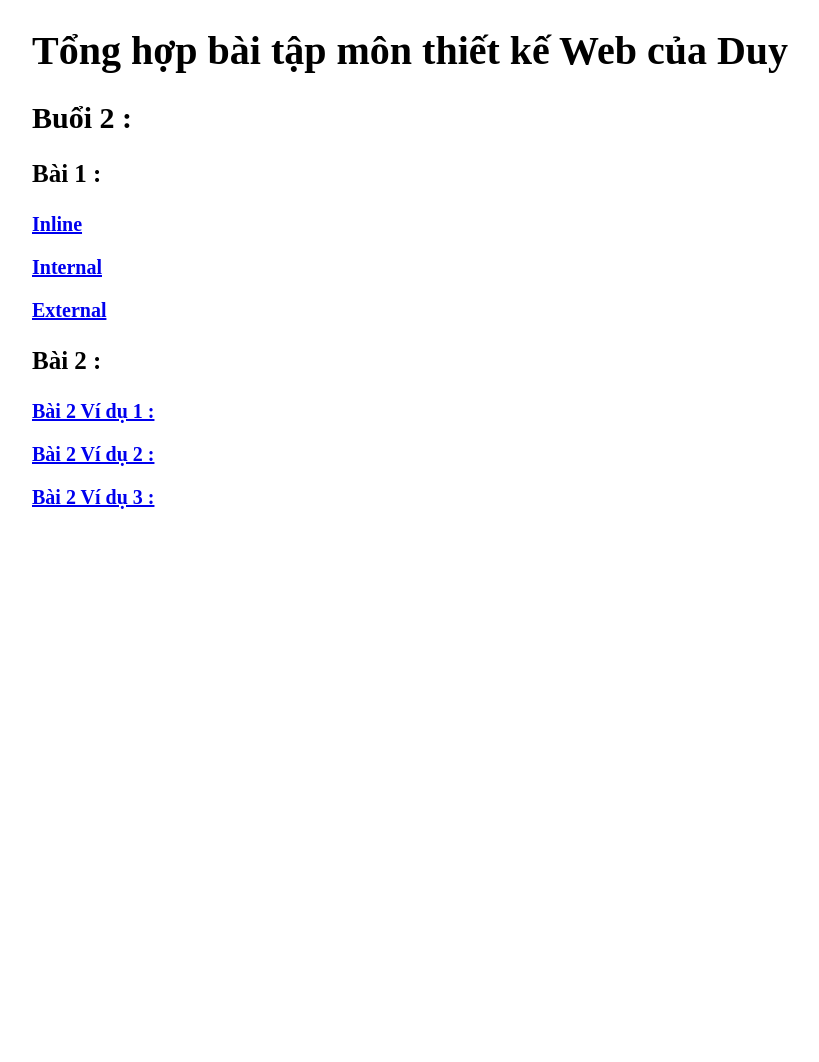
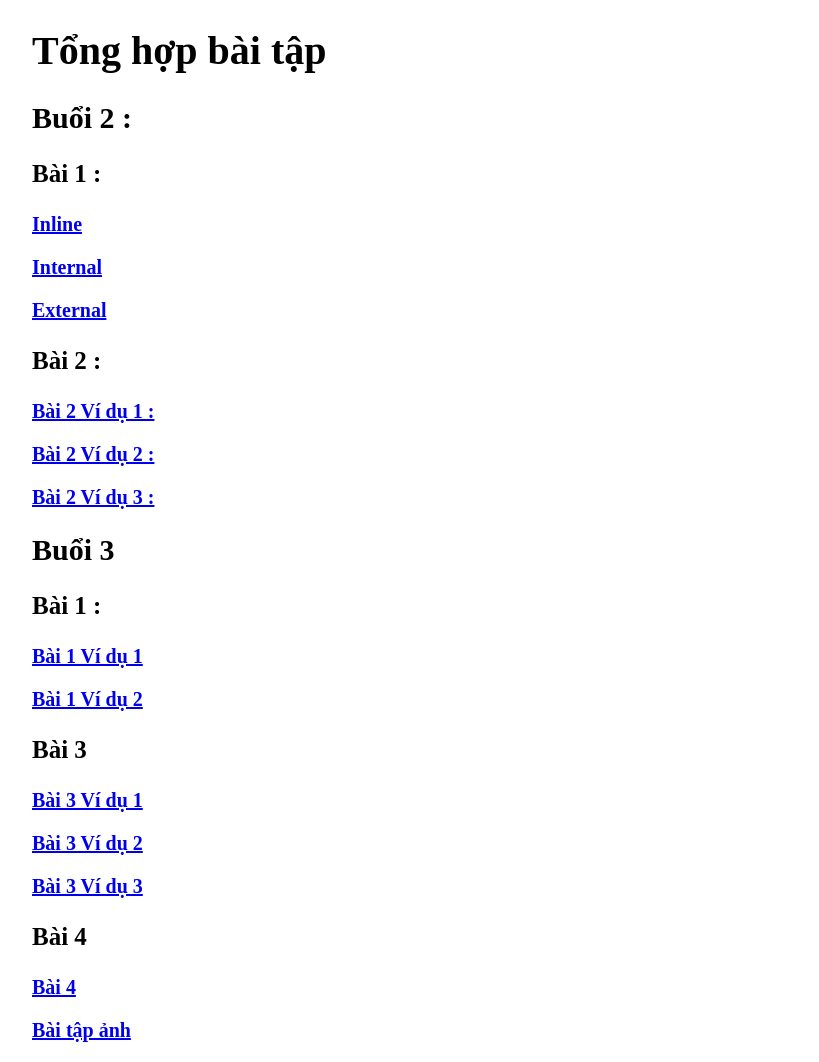
Before and after one commit to ndduy1211/nd2.github.io, a plain HTML site: page tonghopbaitap2.html in a window 1280 px wide. Shown: the whole page, without its empty margins (338-1157 px from the left). Before the commit the page ends 800 px from the top, so only its background shows below. Drawn offline with Linux system fonts and the light colour scheme.

Commit message:
Update tonghopbaitap2.html

```diff
--- a/tonghopbaitap2.html
+++ b/tonghopbaitap2.html
@@ -7,7 +7,7 @@
     <link rel="stylesheet" href="baitonghop.css";>
 </head>
 <body>
-    <h1>Tổng hợp bài tập môn thiết kế Web của Duy</h1>
+    <h1>Tổng hợp bài tập </h1>
     <h2>Buổi 2 :</h2>
     <h3>Bài 1 :</h3>
     <p><a href="https://ndduy1211.github.io/ndd/inline.html">Inline</a></p>
@@ -17,6 +17,20 @@
     <p><a href="https://ndduy1211.github.io/ndd/bt2vd1.html">Bài 2 Ví dụ 1 :</a></p>
     <p><a href="https://ndduy1211.github.io/ndd/bt2vd2.html">Bài 2 Ví dụ 2 :</a></p>
     <p><a href="https://ndduy1211.github.io/ndd/bt2vd3.html">Bài 2 Ví dụ 3 :</a></p>
+   <h2>Buổi 3</h2>
+    <h3>Bài 1 :</h3>
+    <p><a href="https://ndduy1211.github.io/ndd/bai1vd1.html">Bài 1 Ví dụ 1</a></p>
+    <p><a href="https://ndduy1211.github.io/ndd/bai1vd2.html">Bài 1 Ví dụ 2</a></p>
+    <h3>Bài 3</h3>
+    <p><a href="https://ndduy1211.github.io/ndd/bai3-1.html">Bài 3 Ví dụ 1</a></p>
+    <p><a href="https://ndduy1211.github.io/ndd/bai3-2.html">Bài 3 Ví dụ 2</a></p>
+    <p><a href="https://ndduy1211.github.io/ndd/bai3-3.html">Bài 3 Ví dụ 3</a></p>
+    <h3>Bài 4</h3>
+    <p><a href="https://ndduy1211.github.io/ndd/bai4.html">Bài 4</a></p>
+    <p><a href="https://ndduy1211.github.io/ndd/baitapanh.html">Bài tập ảnh</a></p>
+
+
+
 
 
 </body>
```
